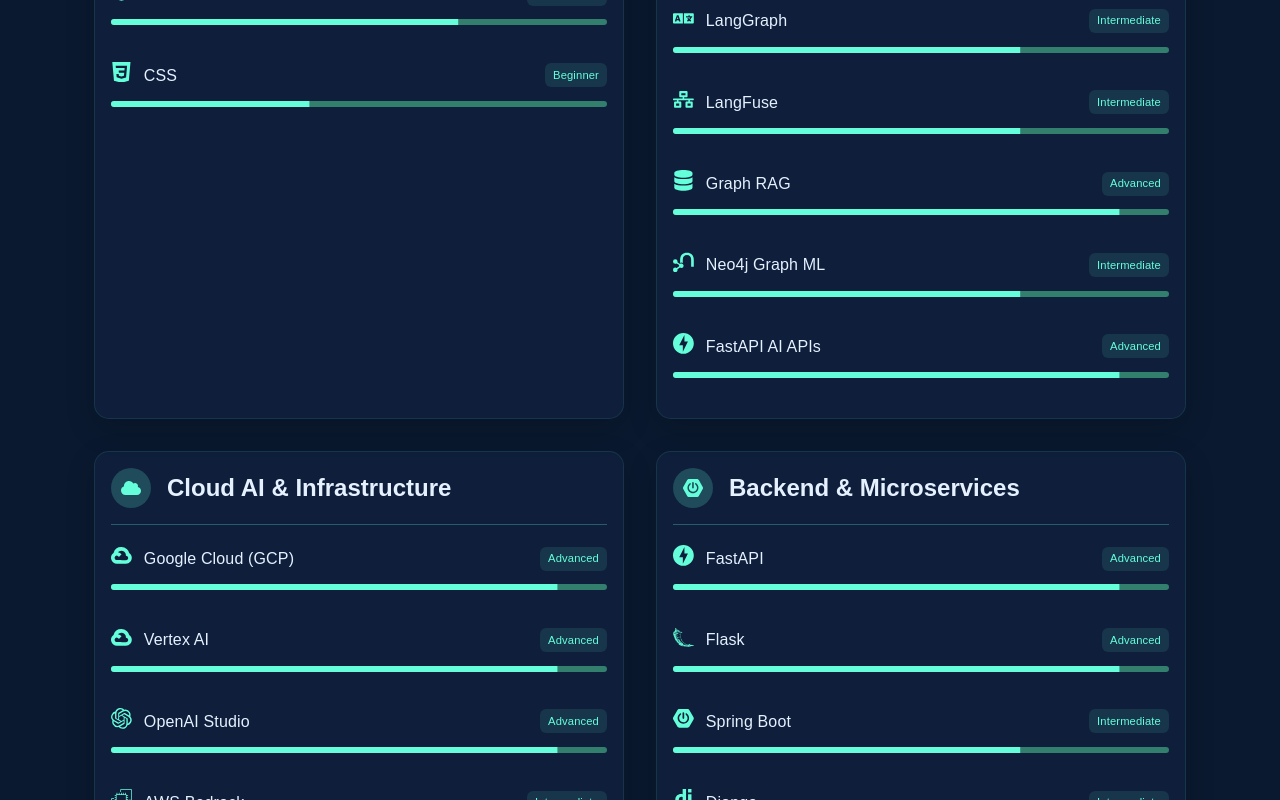
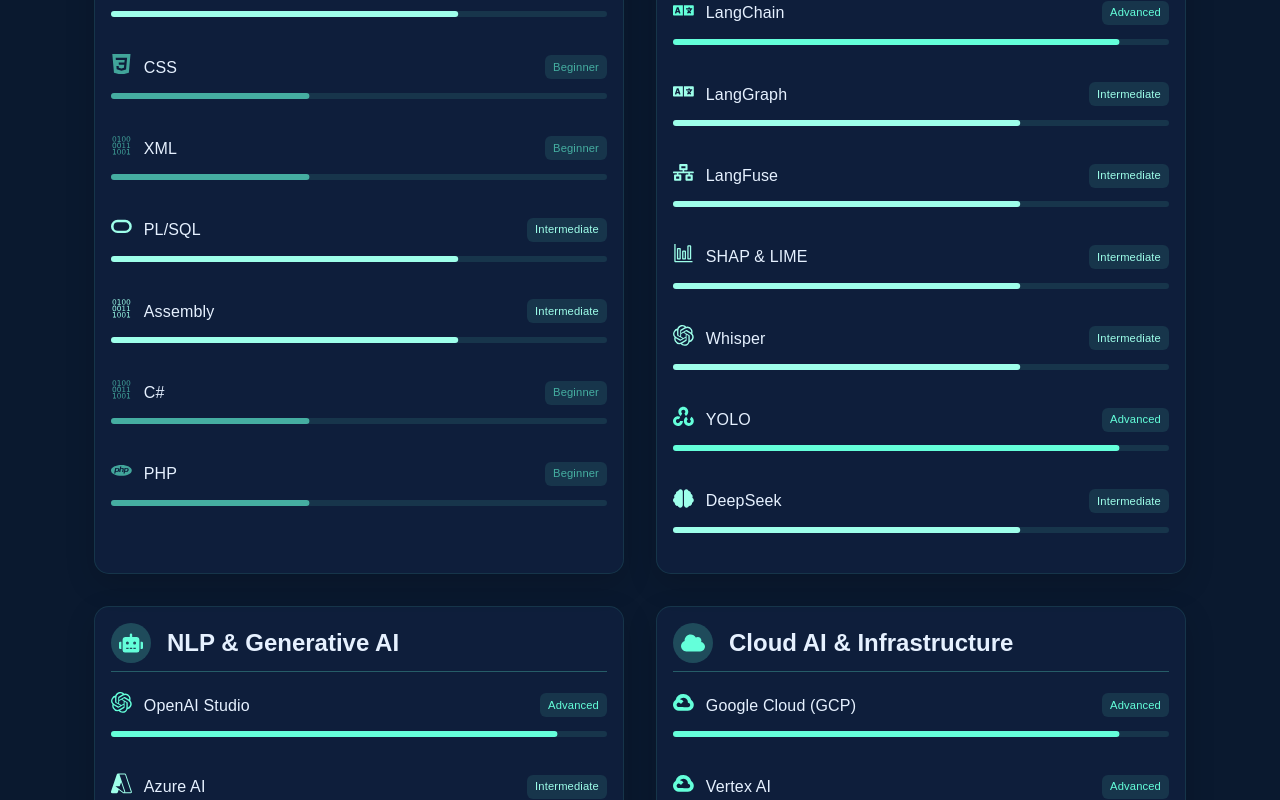
Before and after one commit to KhalidKhader/portfolio, a React (Create React App) app: page / in a window 1280 px wide. Shown: the part 4460-5260 px from the top of the page. Built offline with nearby package versions, Linux system fonts and the light colour scheme.

Commit message:
Enhance Skills component with new skills and helpers
Added new skills and updated existing ones in the Skills component. Introduced helper functions for progress and color based on skill levels.

```diff
--- a/src/components/skills/Skills.jsx
+++ b/src/components/skills/Skills.jsx
@@ -4,6 +4,8 @@
   Typography,
   Container,
   Grid,
+  Paper,
+  Tooltip,
   Chip,
   Divider,
   LinearProgress,
@@ -18,6 +20,7 @@
 import {
   AiFillCheckCircle,
   AiOutlineConsoleSql,
+  AiOutlinePartition,
 } from "react-icons/ai";
 import {
   SiJavascript,
@@ -29,6 +32,7 @@
   SiSpringboot,
   SiFlask,
   SiDjango,
+  SiLaravel,
   SiPhp,
   SiPostgresql,
   SiSqlite,
@@ -42,9 +46,11 @@
   SiPlotly,
   SiOpencv,
   SiDocker,
+  SiMacos,
   SiPostman,
   SiGooglecolab,
   SiJupyter,
+  SiWebpack,
   SiAzuredevops,
   SiPytorch,
   SiPowerbi,
@@ -64,15 +70,44 @@
   SiNeo4J,
 } from "react-icons/si";
 import { FaPython, FaReact, FaLinux, FaAngular, FaDocker, FaDatabase, FaLanguage, FaRobot, FaNetworkWired, FaBrain, FaChartLine, FaCloud } from "react-icons/fa";
-import { GiComputing, GiCircuitry } from "react-icons/gi";
+import { GiComputing, GiCircuitry, GiAutoRepair } from "react-icons/gi";
 import { BsGithub } from "react-icons/bs";
 import { VscRegex, VscGraph } from "react-icons/vsc";
 import { DiJava } from "react-icons/di";
 import { TbBrandCpp } from "react-icons/tb";
 
+// Helper function to get progress value based on skill level
+const getProgressValue = (level) => {
+  switch (level) {
+    case "Advanced":
+      return 90;
+    case "Intermediate":
+      return 70;
+    case "Beginner":
+      return 40;
+    default:
+      return 50;
+  }
+};
+
+// Helper function to get skill level color
+const getLevelColor = (level, theme) => {
+  switch (level) {
+    case "Advanced":
+      return theme.palette.primary.main;
+    case "Intermediate":
+      return theme.palette.primary.light;
+    case "Beginner":
+      return alpha(theme.palette.primary.main, 0.6);
+    default:
+      return theme.palette.text.secondary;
+  }
+};
+
 const Skills = () => {
   const theme = useTheme();
 
+  // Define skill categories
   const skillCategories = [
     {
       id: "programming",
@@ -80,12 +115,17 @@
       icon: <GiComputing />,
       skills: [
         { name: "Python", icon: <FaPython />, level: "Advanced" },
-        { name: "Java", icon: <DiJava />, level: "Intermediate" },
+        { name: "JAVA", icon: <DiJava />, level: "Intermediate" },
         { name: "Javascript", icon: <SiJavascript />, level: "Intermediate" },
         { name: "C++", icon: <TbBrandCpp />, level: "Intermediate" },
-        { name: "PL/SQL", icon: <SiOracle />, level: "Intermediate" },
+        { name: "C", icon: <GiComputing />, level: "Intermediate" },
         { name: "HTML", icon: <ImHtmlFive />, level: "Intermediate" },
         { name: "CSS", icon: <SiCss3 />, level: "Beginner" },
+        { name: "XML", icon: <GiComputing />, level: "Beginner" },
+        { name: "PL/SQL", icon: <SiOracle />, level: "Intermediate" },
+        { name: "Assembly", icon: <GiComputing />, level: "Intermediate" },
+        { name: "C#", icon: <GiComputing />, level: "Beginner" },
+        { name: "PHP", icon: <SiPhp />, level: "Beginner" },
       ],
     },
     {
@@ -97,12 +137,32 @@
         { name: "Keras", icon: <SiKeras />, level: "Advanced" },
         { name: "PyTorch", icon: <SiPytorch />, level: "Advanced" },
         { name: "OpenCV", icon: <SiOpencv />, level: "Advanced" },
+        { name: "Hugging Face", icon: <SiOpenai />, level: "Advanced" },
         { name: "LangChain", icon: <FaLanguage />, level: "Advanced" },
         { name: "LangGraph", icon: <FaLanguage />, level: "Intermediate" },
         { name: "LangFuse", icon: <FaNetworkWired />, level: "Intermediate" },
-        { name: "Graph RAG", icon: <FaDatabase />, level: "Advanced" },
-        { name: "Neo4j Graph ML", icon: <SiNeo4J />, level: "Intermediate" },
-        { name: "FastAPI AI APIs", icon: <SiFastapi />, level: "Advanced" },
+        { name: "SHAP & LIME", icon: <VscGraph />, level: "Intermediate" },
+        { name: "Whisper", icon: <SiOpenai />, level: "Intermediate" },
+        { name: "YOLO", icon: <SiOpencv />, level: "Advanced" },
+        { name: "DeepSeek", icon: <FaBrain />, level: "Intermediate" },
+      ],
+    },
+    {
+      id: "nlp-gen-ai",
+      title: "NLP & Generative AI",
+      icon: <FaRobot />,
+      skills: [
+        { name: "OpenAI Studio", icon: <SiOpenai />, level: "Advanced" },
+        { name: "Azure AI", icon: <SiMicrosoftazure />, level: "Intermediate" },
+        { name: "NLTK", icon: <FaLanguage />, level: "Intermediate" },
+        { name: "spaCy", icon: <FaLanguage />, level: "Intermediate" },
+        { name: "Transformers", icon: <FaBrain />, level: "Advanced" },
+        { name: "LLM Tuning", icon: <FaBrain />, level: "Advanced" },
+        { name: "Prompt Engineering", icon: <SiOpenai />, level: "Advanced" },
+        { name: "RAG Systems", icon: <FaDatabase />, level: "Advanced" },
+        { name: "Graph RAG", icon: <VscGraph />, level: "Advanced" },
+        { name: "GANs", icon: <FaBrain />, level: "Intermediate" },
+        { name: "Stable Diffusion", icon: <SiOpenai />, level: "Intermediate" },
       ],
     },
     {
@@ -112,42 +172,105 @@
       skills: [
         { name: "Google Cloud (GCP)", icon: <SiGooglecloud />, level: "Advanced" },
         { name: "Vertex AI", icon: <SiGooglecloud />, level: "Advanced" },
-        { name: "OpenAI Studio", icon: <SiOpenai />, level: "Advanced" },
+        { name: "Google AI Studio", icon: <SiGooglecloud />, level: "Advanced" },
         { name: "AWS Bedrock", icon: <SiAmazonec2 />, level: "Intermediate" },
         { name: "AWS S3", icon: <SiAmazons3 />, level: "Intermediate" },
         { name: "AWS ECS", icon: <SiAmazonecs />, level: "Intermediate" },
         { name: "AWS EC2", icon: <SiAmazonec2 />, level: "Intermediate" },
         { name: "AWS SageMaker", icon: <SiAmazonec2 />, level: "Intermediate" },
-        { name: "Redis Caching", icon: <SiRedis />, level: "Intermediate" },
+        { name: "Azure AI", icon: <SiMicrosoftazure />, level: "Intermediate" },
         { name: "Docker", icon: <FaDocker />, level: "Advanced" },
+        { name: "RunPod", icon: <FaDocker />, level: "Intermediate" },
+      ],
+    },
+    {
+      id: "datascience",
+      title: "Data Science and Analytics",
+      icon: <SiPython />,
+      skills: [
+        { name: "NumPy", icon: <SiNumpy />, level: "Advanced" },
+        { name: "Pandas", icon: <SiPandas />, level: "Advanced" },
+        { name: "Scikit-learn", icon: <SiScikitlearn />, level: "Advanced" },
+        { name: "Matplotlib", icon: <VscGraph />, level: "Advanced" },
+        { name: "Seaborn", icon: <VscGraph />, level: "Advanced" },
+        { name: "XGBoost", icon: <FaChartLine />, level: "Advanced" },
+        { name: "LightGBM", icon: <SiPython />, level: "Advanced" },
+        { name: "Plotly", icon: <SiPlotly />, level: "Advanced" },
+        { name: "Jupyter", icon: <SiJupyter />, level: "Advanced" },
+        { name: "Time Series Analysis", icon: <VscGraph />, level: "Intermediate" },
+      ],
+    },
+    {
+      id: "data-engineering",
+      title: "Data Engineering & ETL",
+      icon: <SiAzuredevops />,
+      skills: [
+        { name: "PySpark", icon: <FaPython />, level: "Intermediate" },
+        { name: "Databricks", icon: <SiDatabricks />, level: "Intermediate" },
+        { name: "Dask", icon: <FaPython />, level: "Intermediate" },
+        { name: "Apache Airflow", icon: <SiApacheairflow />, level: "Intermediate" },
+        { name: "Azure Data Factory", icon: <SiMicrosoftazure />, level: "Intermediate" },
+        { name: "AutoML", icon: <SiMicrosoftazure />, level: "Intermediate" },
+        { name: "Google Colab", icon: <SiGooglecolab />, level: "Advanced" },
+        { name: "Poetry", icon: <SiPoetry />, level: "Intermediate" },
+      ],
+    },
+    {
+      id: "frontend",
+      title: "Front-End Development",
+      icon: <FaReact />,
+      skills: [
+        { name: "React.js", icon: <FaReact />, level: "Intermediate" },
+        { name: "Angular", icon: <FaAngular />, level: "Beginner" },
+        { name: "HTML/CSS/JS", icon: <ImHtmlFive />, level: "Intermediate" },
+        { name: "AJAX", icon: <SiJavascript />, level: "Intermediate" },
+        { name: "Regex", icon: <VscRegex />, level: "Intermediate" },
+        { name: "jQuery", icon: <SiJavascript />, level: "Intermediate" },
       ],
     },
     {
       id: "backend",
-      title: "Backend & Microservices",
+      title: "Back-End Development",
       icon: <SiSpringboot />,
       skills: [
         { name: "FastAPI", icon: <SiFastapi />, level: "Advanced" },
         { name: "Flask", icon: <SiFlask />, level: "Advanced" },
+        { name: "Django", icon: <SiDjango />, level: "Intermediate" },
+        { name: "ASP.NET Core", icon: <GiComputing />, level: "Intermediate" },
+        { name: "Express.js/Node.js", icon: <SiJavascript />, level: "Intermediate" },
         { name: "Spring Boot", icon: <SiSpringboot />, level: "Intermediate" },
-        { name: "Django", icon: <SiDjango />, level: "Intermediate" },
-        { name: "Neo4j", icon: <SiNeo4J />, level: "Intermediate" },
+        { name: "Oracle APEX", icon: <SiOracle />, level: "Intermediate" },
+        { name: "Laravel", icon: <SiLaravel />, level: "Beginner" },
+      ],
+    },
+    {
+      id: "databases",
+      title: "Databases & Graph Systems",
+      icon: <SiMysql />,
+      skills: [
+        { name: "Oracle SQL", icon: <SiOracle />, level: "Advanced" },
+        { name: "MySQL", icon: <SiMysql />, level: "Advanced" },
+        { name: "PostgreSQL", icon: <SiPostgresql />, level: "Intermediate" },
+        { name: "MSSQL", icon: <AiOutlineConsoleSql />, level: "Intermediate" },
+        { name: "MongoDB", icon: <SiMongodb />, level: "Intermediate" },
+        { name: "SQLite", icon: <SiSqlite />, level: "Intermediate" },
+        { name: "Neo4J", icon: <SiNeo4J />, level: "Advanced" },
+        { name: "Neo4j Graph ML", icon: <SiNeo4J />, level: "Intermediate" },
+        { name: "Firebase", icon: <SiFirebase />, level: "Intermediate" },
         { name: "Redis", icon: <SiRedis />, level: "Intermediate" },
       ],
     },
     {
-      id: "data-ai",
-      title: "Data Science & Analytics",
-      icon: <SiPython />,
+      id: "data-vis",
+      title: "Data Visualization & BI",
+      icon: <SiTableau />,
       skills: [
-        { name: "Pandas", icon: <SiPandas />, level: "Advanced" },
-        { name: "NumPy", icon: <SiNumpy />, level: "Advanced" },
-        { name: "Scikit-learn", icon: <SiScikitlearn />, level: "Advanced" },
-        { name: "Matplotlib", icon: <VscGraph />, level: "Advanced" },
+        { name: "Tableau", icon: <SiTableau />, level: "Advanced" },
+        { name: "Power BI", icon: <SiPowerbi />, level: "Advanced" },
+        { name: "Knime", icon: <VscGraph />, level: "Intermediate" },
+        { name: "Oracle APEX", icon: <SiOracle />, level: "Intermediate" },
+        { name: "Streamlit", icon: <SiStreamlit />, level: "Advanced" },
         { name: "Plotly", icon: <SiPlotly />, level: "Advanced" },
-        { name: "XGBoost", icon: <FaChartLine />, level: "Advanced" },
-        { name: "Streamlit", icon: <SiStreamlit />, level: "Advanced" },
-        { name: "Databricks", icon: <SiDatabricks />, level: "Intermediate" },
       ],
     },
     {
@@ -157,16 +280,51 @@
       skills: [
         { name: "HIPAA/PIPEDA Compliance", icon: <AiFillCheckCircle />, level: "Advanced" },
         { name: "AES-256 Encryption", icon: <AiFillCheckCircle />, level: "Advanced" },
+        { name: "Docker Compose", icon: <SiDocker />, level: "Advanced" },
         { name: "Git/GitHub", icon: <BsGithub />, level: "Advanced" },
         { name: "Linux", icon: <FaLinux />, level: "Intermediate" },
         { name: "Postman", icon: <SiPostman />, level: "Advanced" },
-        { name: "Docker Compose", icon: <SiDocker />, level: "Advanced" },
+        { name: "REST APIs", icon: <FaNetworkWired />, level: "Advanced" },
+        { name: "Bitbucket/JIRA", icon: <BsGithub />, level: "Intermediate" },
+      ],
+    },
+    {
+      id: "medical-ai",
+      title: "Medical AI & Vision Systems",
+      icon: <FaRobot />,
+      skills: [
+        { name: "Vision Language Models", icon: <SiOpencv />, level: "Advanced" },
+        { name: "Medical OCR", icon: <SiOpenai />, level: "Advanced" },
+        { name: "Handwritten Prescription Recognition", icon: <FaBrain />, level: "Advanced" },
+        { name: "Patient Triage Systems", icon: <FaRobot />, level: "Advanced" },
+        { name: "Patient Identification AI", icon: <FaBrain />, level: "Advanced" },
+        { name: "Pharmacy AI Systems", icon: <SiOpenai />, level: "Advanced" },
+      ],
+    },
+    {
+      id: "hardware",
+      title: "Hardware & Embedded Systems",
+      icon: <GiCircuitry />,
+      skills: [
+        { name: "Multisim", icon: <GiCircuitry />, level: "Intermediate" },
+        { name: "VHDL", icon: <GiCircuitry />, level: "Intermediate" },
+        { name: "Verilog", icon: <GiCircuitry />, level: "Intermediate" },
+        { name: "SystemVerilog", icon: <GiCircuitry />, level: "Beginner" },
+        { name: "Cisco Networking", icon: <SiCisco />, level: "Intermediate" },
+        { name: "Hardware Design", icon: <GiCircuitry />, level: "Intermediate" },
       ],
     },
   ];
 
   return (
-    <Box component="section" id="skills" sx={{ py: { xs: 8, md: 10 }, backgroundColor: 'background.default' }}>
+    <Box
+      component="section"
+      id="skills"
+      sx={{
+        py: { xs: 8, md: 10 },
+        backgroundColor: 'background.default'
+      }}
+    >
       <Container>
         <Box sx={{ textAlign: "center", mb: 6 }}>
           <Typography variant="subtitle1" color="text.secondary" gutterBottom>
@@ -207,6 +365,7 @@
                   backgroundColor: alpha(theme.palette.background.paper, 0.7),
                   border: '1px solid',
                   borderColor: 'rgba(100, 255, 218, 0.1)',
+                  overflow: 'hidden',
                   transition: 'all 0.3s ease',
                   '&:hover': {
                     transform: 'translateY(-5px)',
@@ -216,21 +375,70 @@
                 }}
               >
                 <CardHeader
-                  avatar={<Avatar sx={{ bgcolor: 'rgba(100,255,218,0.2)', color: 'primary.main' }}>{category.icon}</Avatar>}
-                  title={<Typography variant="h5" component="h3" fontWeight={600}>{category.title}</Typography>}
+                  avatar={
+                    <Avatar
+                      sx={{
+                        bgcolor: 'rgba(100, 255, 218, 0.2)',
+                        color: 'primary.main',
+                        fontSize: '1.5rem'
+                      }}
+                    >
+                      {category.icon}
+                    </Avatar>
+                  }
+                  title={
+                    <Typography variant="h5" component="h3" fontWeight={600} color="text.primary">
+                      {category.title}
+                    </Typography>
+                  }
+                  sx={{ pb: 1 }}
                 />
+
                 <Divider sx={{ mx: 2, borderColor: 'rgba(100, 255, 218, 0.1)' }} />
-                <CardContent>
+
+                <CardContent sx={{ pt: 2 }}>
                   <Grid container spacing={2}>
                     {category.skills.map((skill, index) => (
                       <Grid item xs={12} key={index}>
                         <Box>
                           <Box sx={{ display: 'flex', alignItems: 'center', mb: 1 }}>
-                            <Box sx={{ mr: 1.5, color: theme.palette.primary.main, fontSize: '1.3rem' }}>{skill.icon}</Box>
-                            <Typography variant="body1" sx={{ flexGrow: 1 }}>{skill.name}</Typography>
-                            <Chip label={skill.level} size="small" sx={{ fontSize: '0.7rem', bgcolor: 'rgba(100,255,218,0.1)', color: theme.palette.primary.main }} />
+                            <Box
+                              sx={{
+                                mr: 1.5,
+                                color: getLevelColor(skill.level, theme),
+                                fontSize: '1.3rem'
+                              }}
+                            >
+                              {skill.icon}
+                            </Box>
+                            <Typography variant="body1" sx={{ flexGrow: 1 }}>
+                              {skill.name}
+                            </Typography>
+                            <Chip
+                              label={skill.level}
+                              size="small"
+                              sx={{
+                                fontSize: '0.7rem',
+                                bgcolor: 'rgba(100, 255, 218, 0.1)',
+                                color: getLevelColor(skill.level, theme),
+                                fontWeight: 500
+                              }}
+                            />
                           </Box>
-                          <LinearProgress variant="determinate" value={skill.level === "Advanced" ? 90 : skill.level === "Intermediate" ? 70 : 40} sx={{ height: 6, borderRadius: 5, mb: 2 }} />
+                          <LinearProgress
+                            variant="determinate"
+                            value={getProgressValue(skill.level)}
+                            sx={{
+                              height: 6,
+                              borderRadius: 5,
+                              mb: 2,
+                              bgcolor: alpha(theme.palette.primary.main, 0.1),
+                              '& .MuiLinearProgress-bar': {
+                                bgcolor: getLevelColor(skill.level, theme),
+                                borderRadius: 5
+                              }
+                            }}
+                          />
                         </Box>
                       </Grid>
                     ))}
```
